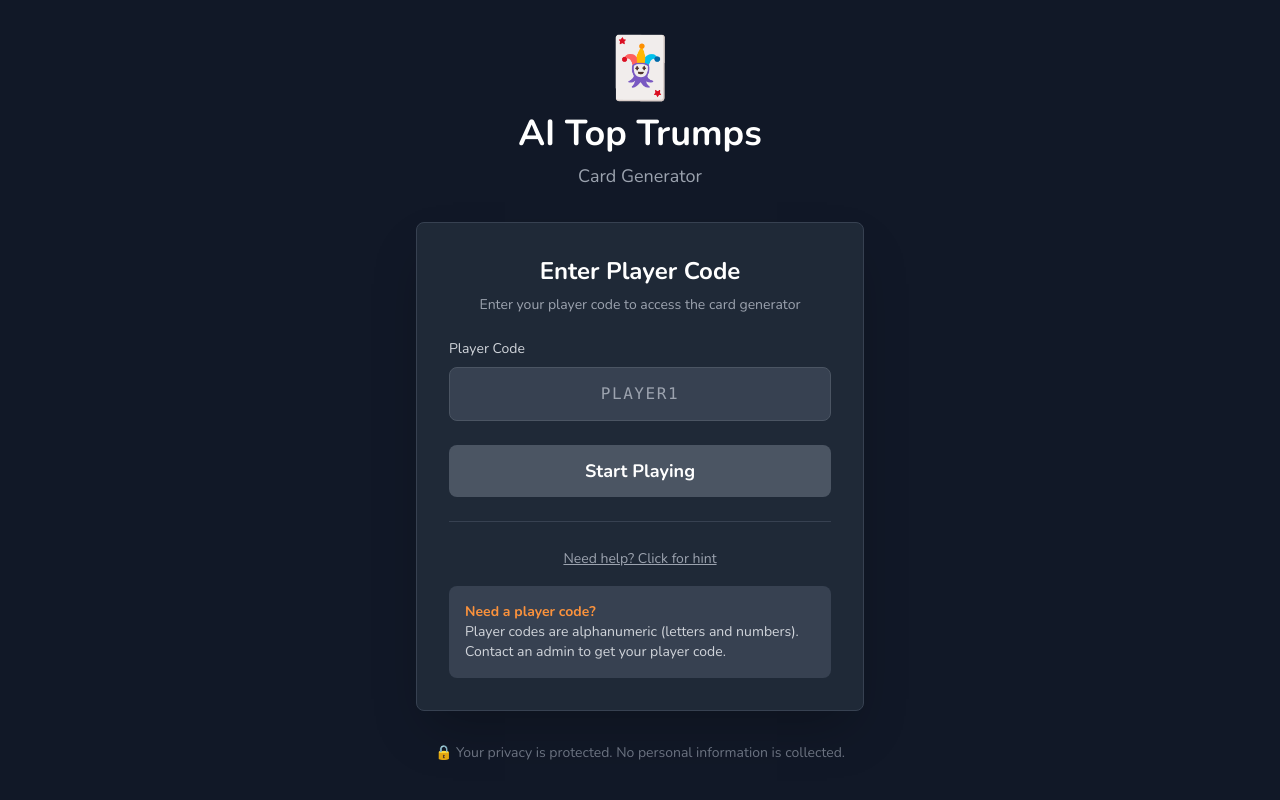
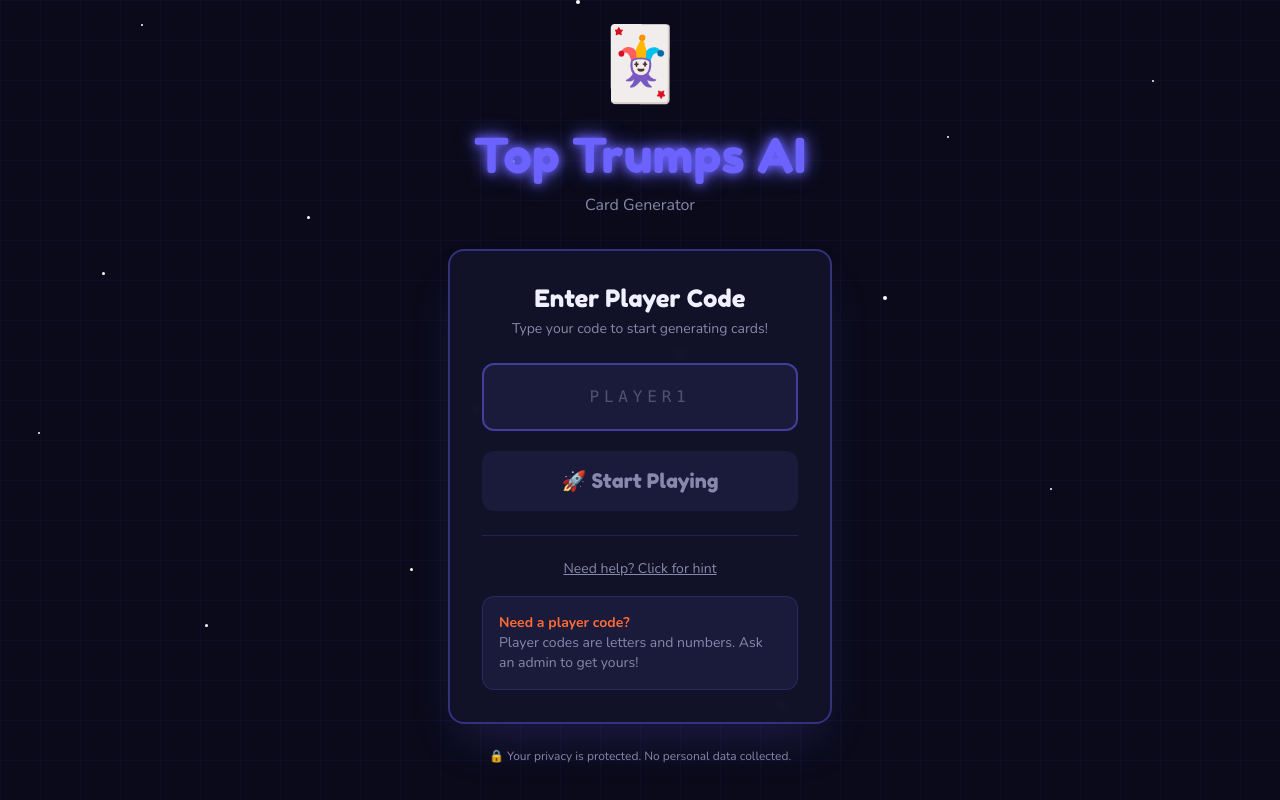
Before and after one commit to johnj212/AI-Top-Trumps-Card-Generator, a React (Vite) app: page / in a window 1280 px wide. Both pictures are taken after a click on the button "Need help? Click for hint". Built offline with nearby package versions, Linux system fonts and the light colour scheme.

Commit message:
feat: redesign LoginScreen with Arcade Fantasy theme and star particles

```diff
--- a/components/auth/LoginScreen.tsx
+++ b/components/auth/LoginScreen.tsx
@@ -6,6 +6,16 @@ interface LoginScreenProps {
   onLogin: (playerData: PlayerData) => void;
   onError: (error: string) => void;
 }
+
+// Deterministic star positions for background
+const LOGIN_STARS = Array.from({ length: 15 }, (_, i) => ({
+  id: i,
+  top:      `${(i * 17 + 3) % 95}%`,
+  left:     `${(i * 29 + 11) % 95}%`,
+  size:     `${2 + (i % 3)}px`,
+  delay:    `${((i * 0.4) % 2.5).toFixed(1)}s`,
+  duration: `${1.8 + (i % 2) * 0.8}s`,
+}));
 
 const LoginScreen: React.FC<LoginScreenProps> = ({ onLogin, onError }) => {
   const [playerCode, setPlayerCode] = useState('');
@@ -21,27 +31,22 @@ const LoginScreen: React.FC<LoginScreenProps> = ({ onLogin, onError }) => {
       return;
     }
 
-    // Clear any previous errors before attempting login
     onError('');
     setLocalError('');
     setIsLoading(true);
 
     try {
       const result = await authService.login(playerCode.trim());
-      console.log('Login result:', result);
 
       if (result.success && result.playerData) {
-        console.log('Login successful');
         setLocalError('');
         onLogin(result.playerData);
       } else {
         const errorMessage = result.error || 'Login failed. Please check your player code.';
-        console.log('Login failed, calling onError with:', errorMessage);
         setLocalError(errorMessage);
         onError(errorMessage);
       }
     } catch (error) {
-      console.log('Login exception caught:', error);
       const errorMessage = 'An unexpected error occurred. Please try again.';
       setLocalError(errorMessage);
       onError(errorMessage);
@@ -51,96 +56,118 @@ const LoginScreen: React.FC<LoginScreenProps> = ({ onLogin, onError }) => {
   };
 
   const handleInputChange = (e: React.ChangeEvent<HTMLInputElement>) => {
-    const value = e.target.value.toUpperCase().slice(0, 10); // Limit to 10 characters, uppercase
+    const value = e.target.value.toUpperCase().slice(0, 10);
     setPlayerCode(value);
   };
 
   return (
-    <div className="min-h-[100dvh] bg-gray-900 flex items-center justify-center p-4">
-      <div className="max-w-md w-full space-y-8">
-        {/* Header */}
-        <div className="text-center">
-          <div className="text-6xl mb-4">🃏</div>
-          <h1 className="text-4xl font-bold text-white mb-2">
-            AI Top Trumps
+    <div className="min-h-[100dvh] bg-arcade-deep flex items-center justify-center p-4 relative overflow-hidden">
+
+      {/* Star particles */}
+      {LOGIN_STARS.map(s => (
+        <span
+          key={s.id}
+          className="absolute rounded-full bg-white pointer-events-none"
+          style={{
+            top: s.top,
+            left: s.left,
+            width: s.size,
+            height: s.size,
+            animation: `starTwinkle ${s.duration} ${s.delay} ease-in-out infinite`,
+          }}
+        />
+      ))}
+
+      {/* Arcade grid */}
+      <div className="absolute inset-0 arcade-grid-bg pointer-events-none" />
+
+      {/* Login card */}
+      <div className="relative z-10 w-full max-w-sm">
+
+        {/* Hero section */}
+        <div className="text-center mb-8">
+          <div className="text-7xl mb-4 inline-block animate-bounce">🃏</div>
+          <h1 className="font-fredoka text-5xl text-arcade-primary neon-text-purple leading-tight">
+            Top Trumps AI
           </h1>
-          <p className="text-gray-400 text-lg">
+          <p className="font-nunito text-arcade-dim mt-2 text-base">
             Card Generator
           </p>
         </div>
 
-        {/* Login Form */}
-        <div className="bg-gray-800 rounded-lg p-8 shadow-2xl border border-gray-700">
+        {/* Form panel */}
+        <div className="bg-arcade-card/90 backdrop-blur-sm border-2 border-arcade-primary/40 rounded-2xl p-8 shadow-2xl shadow-arcade-primary/20">
+
           <div className="text-center mb-6">
-            <h2 className="text-2xl font-bold text-white mb-2">
+            <h2 className="font-fredoka text-2xl text-arcade-text">
               Enter Player Code
             </h2>
-            <p className="text-gray-400 text-sm">
-              Enter your player code to access the card generator
+            <p className="font-nunito text-arcade-dim text-sm mt-1">
+              Type your code to start generating cards!
             </p>
           </div>
 
-          <form onSubmit={handleSubmit} className="space-y-6">
+          <form onSubmit={handleSubmit} className="space-y-5">
             <div>
-              <label htmlFor="playerCode" className="block text-sm font-medium text-gray-300 mb-2">
-                Player Code
-              </label>
               <input
                 id="playerCode"
                 type="text"
                 value={playerCode}
                 onChange={handleInputChange}
                 placeholder="PLAYER1"
-                className="w-full px-4 py-3 bg-gray-700 border border-gray-600 rounded-lg text-white text-center text-xl font-mono tracking-widest focus:outline-none focus:ring-2 focus:ring-orange-500 focus:border-transparent"
+                className="w-full px-6 py-4 bg-arcade-panel border-2 border-arcade-primary/50 rounded-xl text-arcade-text text-center text-2xl font-mono tracking-[0.3em] focus:outline-none focus:border-arcade-primary transition-all placeholder-arcade-dim/50 disabled:opacity-50"
+                style={{
+                  fontSize: '24px',
+                  boxShadow: playerCode ? '0 0 20px rgba(108, 99, 255, 0.3)' : 'none',
+                }}
                 disabled={isLoading}
                 maxLength={10}
                 autoComplete="off"
+                autoCapitalize="characters"
               />
             </div>
 
             {localError && (
-              <div className="bg-red-900 border-2 border-red-600 text-white px-4 py-3 rounded-lg" role="alert">
-                <div className="flex items-center">
-                  <svg className="w-5 h-5 mr-2 flex-shrink-0" fill="currentColor" viewBox="0 0 20 20">
-                    <path fillRule="evenodd" d="M10 18a8 8 0 100-16 8 8 0 000 16zM8.707 7.293a1 1 0 00-1.414 1.414L8.586 10l-1.293 1.293a1 1 0 101.414 1.414L10 11.414l1.293 1.293a1 1 0 001.414-1.414L11.414 10l1.293-1.293a1 1 0 00-1.414-1.414L10 8.586 8.707 7.293z" clipRule="evenodd" />
-                  </svg>
-                  <span className="font-medium">{localError}</span>
-                </div>
+              <div className="bg-red-900/80 border-2 border-red-500 text-white px-4 py-3 rounded-xl font-nunito text-sm" role="alert">
+                ⚠️ {localError}
               </div>
             )}
 
             <button
               type="submit"
               disabled={isLoading || playerCode.length === 0}
-              className="w-full bg-orange-600 hover:bg-orange-700 disabled:bg-gray-600 text-white font-bold py-3 px-4 rounded-lg transition duration-200 text-lg"
+              className="w-full py-4 px-6 rounded-xl font-fredoka text-xl text-white transition-all
+                bg-arcade-accent hover:bg-[#ff8555]
+                disabled:bg-arcade-panel disabled:text-arcade-dim disabled:cursor-not-allowed
+                hover:shadow-[0_0_24px_rgba(255,107,53,0.5)] hover:scale-[1.02] active:scale-[0.98]"
             >
               {isLoading ? (
-                <div className="flex items-center justify-center">
-                  <div className="animate-spin rounded-full h-5 w-5 border-b-2 border-white mr-2"></div>
+                <span className="flex items-center justify-center gap-2">
+                  <span className="inline-block w-5 h-5 border-2 border-white/30 border-t-white rounded-full animate-spin" />
                   Logging In...
-                </div>
+                </span>
               ) : (
-                'Start Playing'
+                '🚀 Start Playing'
               )}
             </button>
           </form>
 
-          {/* Help Section */}
-          <div className="mt-6 pt-6 border-t border-gray-700">
+          {/* Help section */}
+          <div className="mt-6 pt-5 border-t border-arcade-primary/20">
             <button
               type="button"
               onClick={() => setShowHint(!showHint)}
-              className="text-gray-400 hover:text-white text-sm underline w-full text-center"
+              className="font-nunito text-arcade-dim hover:text-arcade-text text-sm underline w-full text-center transition-colors"
             >
               Need help? Click for hint
             </button>
 
             {showHint && (
-              <div className="mt-4 p-4 bg-gray-700 rounded-lg text-sm">
-                <p className="text-gray-300">
-                  <span className="font-bold text-orange-400">Need a player code?</span>
+              <div className="mt-4 p-4 bg-arcade-panel rounded-xl border border-arcade-primary/20 font-nunito text-sm">
+                <p className="text-arcade-dim">
+                  <span className="font-bold text-arcade-accent">Need a player code?</span>
                   <br />
-                  Player codes are alphanumeric (letters and numbers). Contact an admin to get your player code.
+                  Player codes are letters and numbers. Ask an admin to get yours!
                 </p>
               </div>
             )}
@@ -148,9 +175,9 @@ const LoginScreen: React.FC<LoginScreenProps> = ({ onLogin, onError }) => {
         </div>
 
         {/* Footer */}
-        <div className="text-center text-gray-500 text-sm">
-          <p>🔒 Your privacy is protected. No personal information is collected.</p>
-        </div>
+        <p className="text-center font-nunito text-arcade-dim text-xs mt-6">
+          🔒 Your privacy is protected. No personal data collected.
+        </p>
       </div>
     </div>
   );
```
